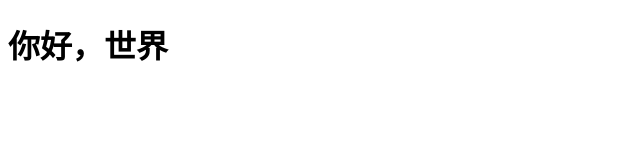
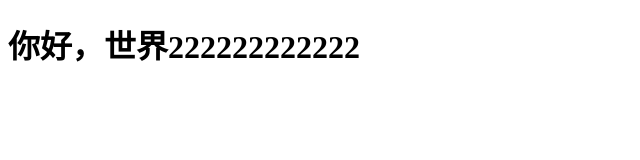
Before and after one commit to maviswmm/miaomiao, a plain HTML site: page index.html in a window 1280 px wide. Shown: the whole page, without its empty margins (0-640 px from the left). Drawn offline with Linux system fonts and the light colour scheme.

Commit message:
04 3次提交

```diff
--- a/index.html
+++ b/index.html
@@ -6,7 +6,7 @@
 </head>
 <body>
 <h1>
-  你好，世界
+  你好，世界222222222222
 </h1>
 </body>
 </html>
```
